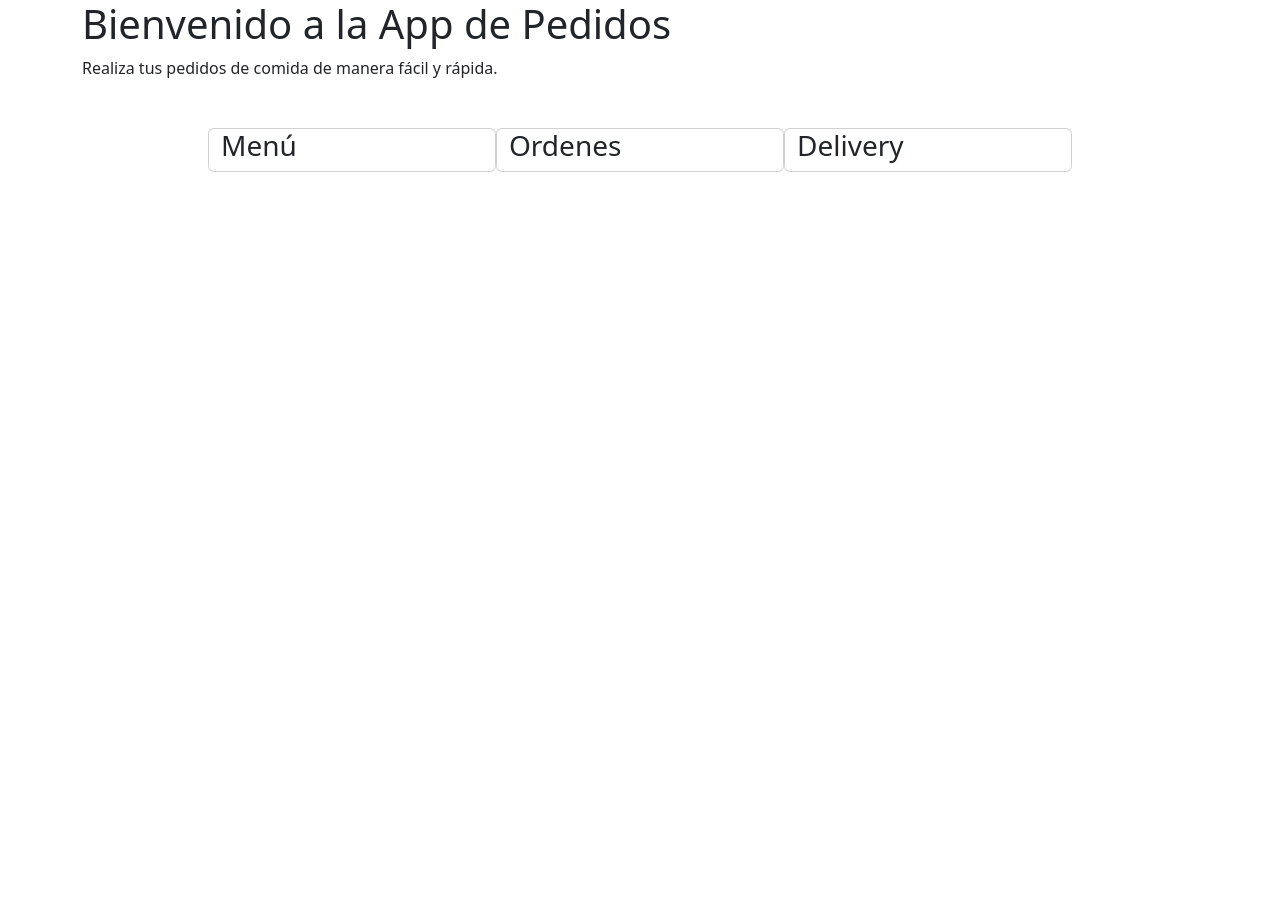
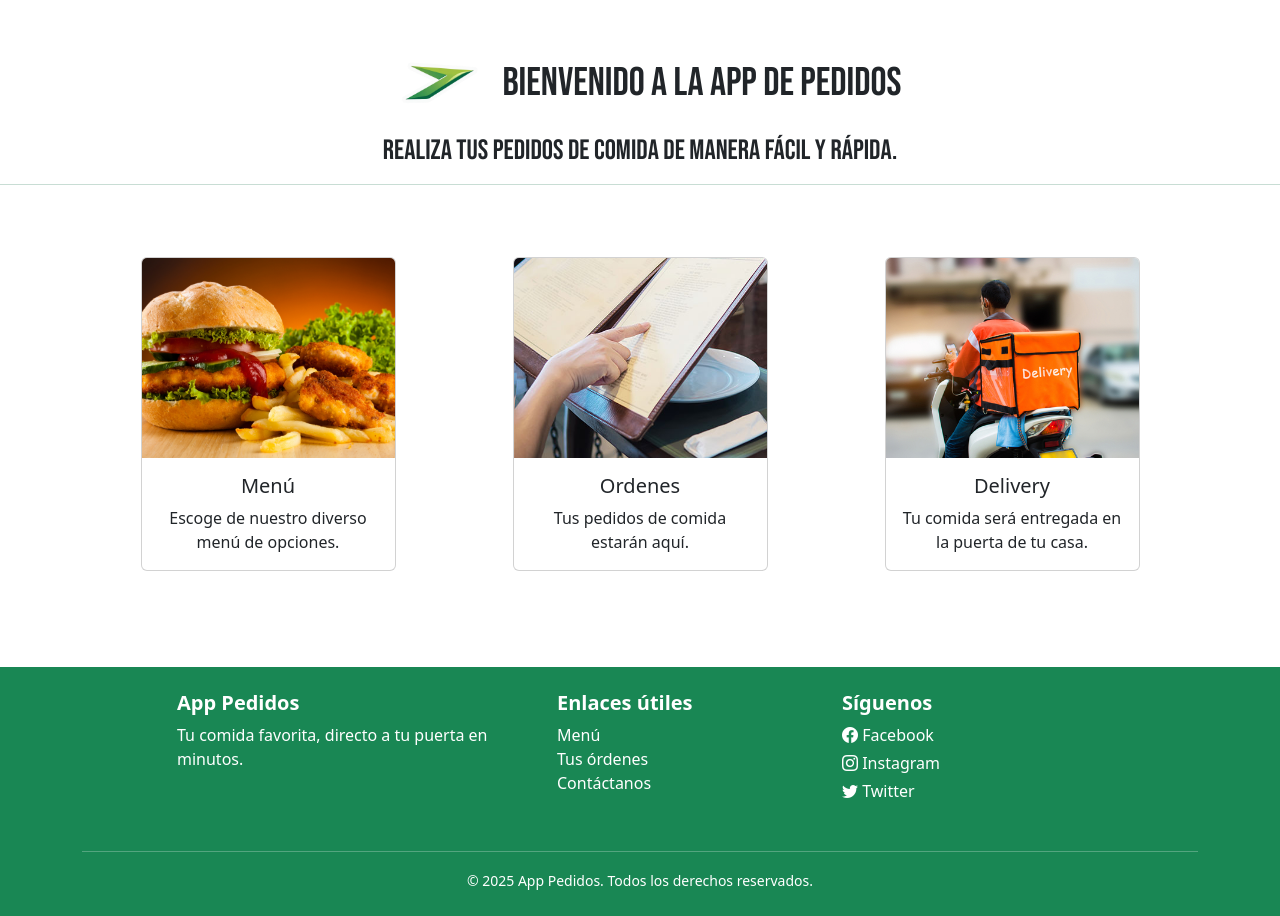
Before and after one commit to jostynalcivar13/pedidos_comida_TripleA, a Flask app: page / in a window 1280 px wide. Before the commit the page ends 172 px from the top, so only its background shows below. Run offline with Flask 3, Linux system fonts and the light colour scheme.

Commit message:
Cambios index

```diff
--- /dev/null
+++ b/app/static/styles/style_index.css
@@ -0,0 +1,22 @@
+.texto-header{
+   font-family: "Bebas Neue", sans-serif;
+  font-weight: 400;
+  font-style: normal;
+}
+.color{
+    color: #267954;
+}
+.card-hover {
+        transition: transform 0.3s ease;
+    }
+
+    .card-hover:hover {
+        transform: scale(1.05);
+        z-index: 2;
+    }
+
+    .card-img-top {
+        width: 100%;
+        height: 200px; /* o el alto que prefieras */
+        object-fit: cover;
+    }
--- a/app/templates/base.html
+++ b/app/templates/base.html
@@ -6,6 +6,8 @@
     <title>{% block title %}App Pedidos{% endblock %}</title>
 
     <link href="https://cdn.jsdelivr.net/npm/bootstrap@5.3.7/dist/css/bootstrap.min.css" rel="stylesheet" integrity="sha384-LN+7fdVzj6u52u30Kp6M/trliBMCMKTyK833zpbD+pXdCLuTusPj697FH4R/5mcr" crossorigin="anonymous">
+    <link rel="stylesheet" href="https://cdn.jsdelivr.net/npm/bootstrap-icons@1.10.5/font/bootstrap-icons.css">
+
 
     {% block head_extra %}{% endblock %}
 </head>
@@ -14,7 +16,38 @@
     {% block content %}{% endblock %}
 
 
-    {% block footer %}{% endblock %}
+    {% block footer %}
+    <footer class="mt-5 bg-success text-white py-4">
+        <div class="container">
+            <div class="row justify-content-center text-center text-md-start">
+                <div class="col-12 col-md-4 mb-4">
+                    <h5 class="fw-bold">App Pedidos</h5>
+                    <p>Tu comida favorita, directo a tu puerta en minutos.</p>
+                </div>
+                <div class="col-12 col-md-3 mb-4">
+                    <h5 class="fw-bold">Enlaces útiles</h5>
+                    <ul class="list-unstyled">
+                        <li><a href="#" class="text-white text-decoration-none">Menú</a></li>
+                        <li><a href="#" class="text-white text-decoration-none">Tus órdenes</a></li>
+                        <li><a href="#" class="text-white text-decoration-none">Contáctanos</a></li>
+                    </ul>
+                </div>
+                <div class="col-12 col-md-3 mb-4">
+                    <h5 class="fw-bold">Síguenos</h5>
+                    <a href="#" class="text-white text-decoration-none d-block mb-1"><i class="bi bi-facebook"></i> Facebook</a>
+                    <a href="#" class="text-white text-decoration-none d-block mb-1"><i class="bi bi-instagram"></i> Instagram</a>
+                    <a href="#" class="text-white text-decoration-none d-block"><i class="bi bi-twitter"></i> Twitter</a>
+                </div>
+            </div>
+            <hr class="bg-light">
+            <div class="text-center">
+                <small>© 2025 App Pedidos. Todos los derechos reservados.</small>
+            </div>
+        </div>
+    </footer>
+    {% endblock %}
+
+
 
     <script src="https://cdn.jsdelivr.net/npm/bootstrap@5.3.7/dist/js/bootstrap.bundle.min.js" integrity="sha384-+0n0xVW2eSR5K8z4p6j6u52u30Kp6M/trliBMCMKTyK833zpbD+pXdCLuTusPj697FH4R/5mcr" crossorigin="anonymous"></script>
     {% block scripts %}{% endblock %}
--- a/app/templates/index.html
+++ b/app/templates/index.html
@@ -1,30 +1,56 @@
 {% extends "base.html" %}
 
 {% block title %}Página Principal{% endblock %}
+{% block head_extra %}
+    <link rel="stylesheet" href="{{ url_for('static', filename='styles/style_index.css') }}">
+    <link rel="preconnect" href="https://fonts.googleapis.com">
+    <link rel="preconnect" href="https://fonts.gstatic.com" crossorigin>
+    <link href="https://fonts.googleapis.com/css2?family=Bebas+Neue&family=Sigmar+One&display=swap" rel="stylesheet">
+    {% endblock %}
 
 {% block header %}
-    <div class="container">
-        <h1>Bienvenido a la App de Pedidos</h1>
-        <p>Realiza tus pedidos de comida de manera fácil y rápida.</p>
+<div class="container mt-5 texto-header">
+    <div class="d-flex align-items-center justify-content-center">
+        <img src="{{ url_for('static', filename='img/logo_pedido.png') }}" alt="Logo" style="height: 70px;" class="">
+        <h1 class="m-0">Bienvenido a la App de Pedidos</h1>
     </div>
+    <h3 class="text-center mt-3">Realiza tus pedidos de comida de manera fácil y rápida.</h3>
+</div>
 {% endblock %}
+
 {% block content %}
-
-    <div class="container d-flex justify-content-around mt-5">
-        <div class="row">
-            <div class="col-6 col-sm-3 card" style="width: 18rem;">
-            <img src="" alt="">
-            <h3>Menú</h3>
+    <hr class="color">
+   <div class="container mt-5 p-4">
+    <div class="row justify-content-around">
+        <div class="col-6 col-sm-3 mb-4 d-flex">
+            <div class="card h-100 w-100 card-hover">
+                <img src="{{url_for('static', filename='img/menu_pedido.jpeg')}}" alt="" class="card-img-top">
+                <div class="card-body text-center">
+                    <h5 class="card-title">Menú</h5>
+                    <p class="card-text">Escoge de nuestro diverso menú de opciones.</p>
+                </div>
             </div>
-            <div class="col-6 col-sm-3 card" style="width: 18rem;">
-                <h3>Ordenes</h3>
-            </div>
-            <div class="col-6 col-sm-3 card" style="width: 18rem;">
-            <h3> Delivery </h3>
-            </div>
-
         </div>
 
+        <div class="col-6 col-sm-3 mb-4 d-flex">
+            <div class="card h-100 w-100 card-hover">
+                <img src="{{url_for('static', filename='img/orden_pedido.jpg')}}" alt="" class="card-img-top">
+                <div class="card-body text-center">
+                    <h5 class="card-title">Ordenes</h5>
+                    <p class="card-text">Tus pedidos de comida estarán aquí.</p>
+                </div>
+            </div>
+        </div>
 
+        <div class="col-6 col-sm-3 mb-4 d-flex">
+            <div class="card h-100 w-100 card-hover">
+                <img src="{{url_for('static', filename='img/delivery_pedido.jpg')}}" alt="" class="card-img-top">
+                <div class="card-body text-center">
+                    <h5 class="card-title">Delivery</h5>
+                    <p class="card-text">Tu comida será entregada en la puerta de tu casa.</p>
+                </div>
+            </div>
+        </div>
     </div>
+</div>
 {% endblock %}
```
Also changed, not shown: app/static/img/delivery_pedido.jpg (added), app/static/img/logo_pedido.png (added), app/static/img/menu_pedido.jpeg (added), app/static/img/orden_pedido.jpg (added).
